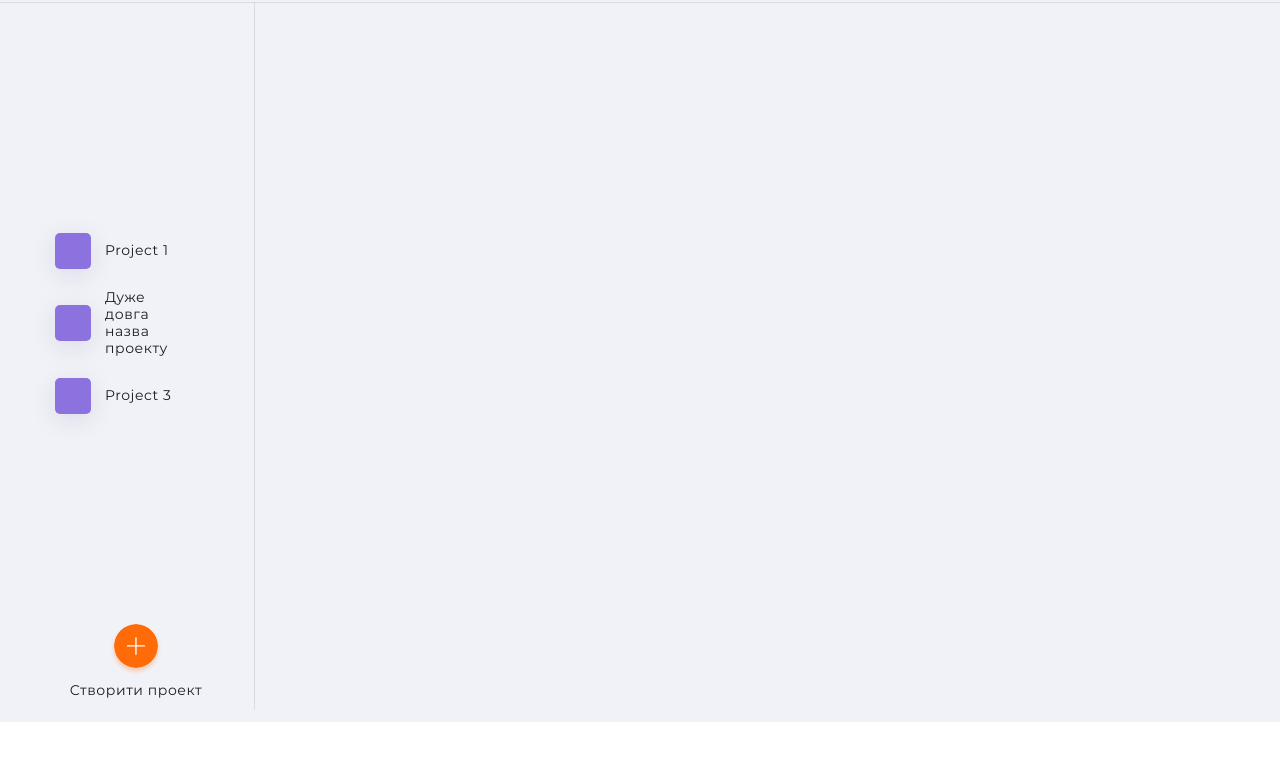
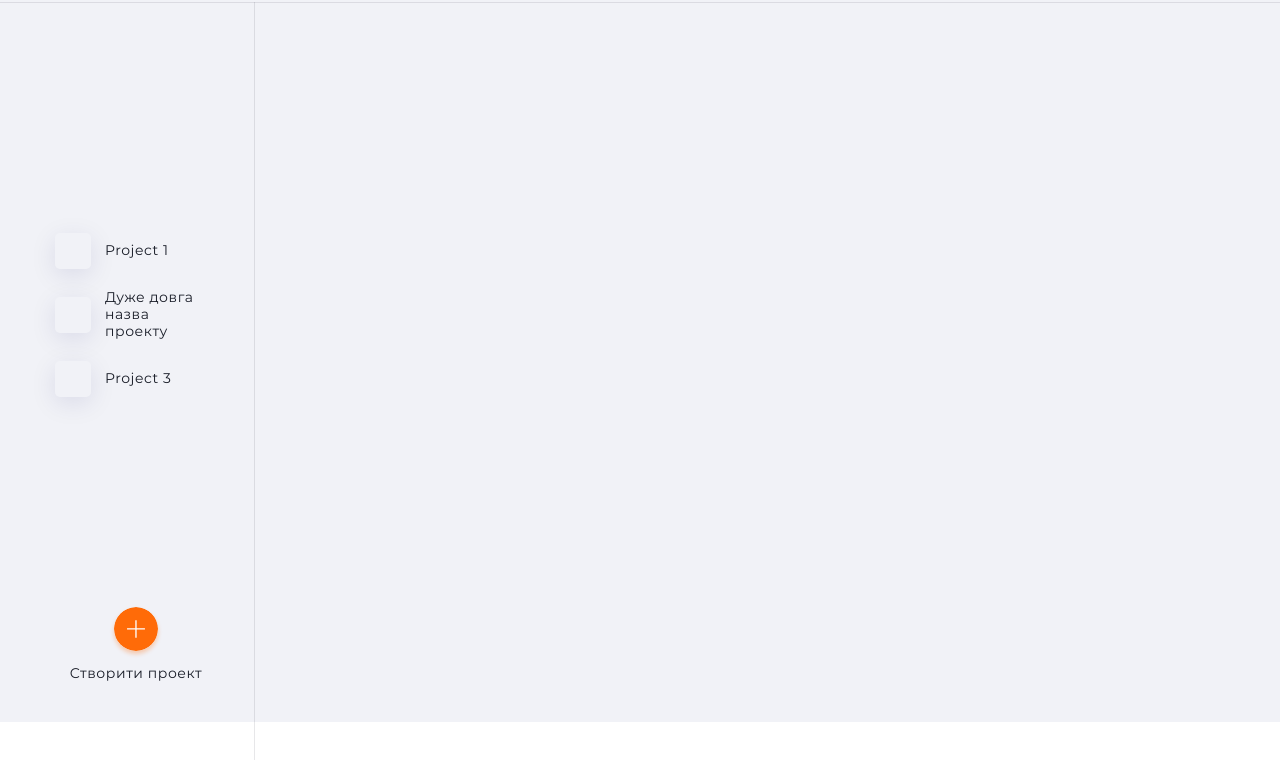
Before and after one commit to DanTsvirkun/goit-react-project, a React app: page / in a window 1280 px wide. Shown: the part 78-838 px from the top of the page. Before the commit the page ends 800 px from the top, so only its background shows below. Built offline with nearby package versions, Linux system fonts and the light colour scheme.

Commit message:
got rid of a color problem

```diff
--- a/src/components/ProjectSidebar/ProjectSidebar.module.css
+++ b/src/components/ProjectSidebar/ProjectSidebar.module.css
@@ -7,7 +7,7 @@
 .project-sidebar__wrapper::before {
   content: "";
   position: absolute;
-  height: 101.5%;
+  height: 100vw;
   width: 1px;
   background-color: rgba(24, 28, 39, 0.1);
   top: 0;
--- a/src/components/ProjectsSidebarList/ProjectsSidebarlist.module.css
+++ b/src/components/ProjectsSidebarList/ProjectsSidebarlist.module.css
@@ -14,6 +14,7 @@
 .project__sidebar-item {
   text-align: left;
   width: 170px;
+  position: relative;
 }
 
 .project__sidebar-item:not(:last-child) {
@@ -21,7 +22,7 @@
 }
 
 .project__sidebar-link {
-  width: 120px;
+  width: 140px;
   padding: 0 0px 0 50px;
   font-family: "Montserrat";
   font-style: normal;
@@ -43,7 +44,7 @@
   margin-bottom: 30px;
 }
 
-.project__sidebar-link::before {
+.project__sidebar-item::before {
   position: absolute;
   content: "";
   top: 50%;
@@ -55,18 +56,23 @@
   border-radius: 5px;
 }
 
-.project__sidebar-link:nth-child(4n + 1)::before {
-  background-color: #8c72df;
+.project__sidebar-item:nth-child(4n + 1)::before {
+  background-color: colorPurple;
 }
 
-.project__sidebar-link:nth-child(4n - 2)::before {
-  background-color: #ff765f;
+.project__sidebar-item:nth-child(4n + 2)::before {
+  background-color: colorRed;
 }
 
-.project__sidebar-link:nth-child(4n - 1)::before {
-  background-color: #71df87;
+.project__sidebar-item:nth-child(4n + 3)::before {
+  background-color: colorGreen;
 }
 
-.project__sidebar-link:nth-child(4n)::before {
-  background-color: #4394f1;
+.project__sidebar-item:nth-child(4n + 4)::before {
+  background-color: colorBlue;
 }
+
+/* @value colorBlue: #4394f1;
+@value colorPurple: #8c72df;
+@value colorRed: #ff765f;
+@value colorGreen: #71df87; */
```
